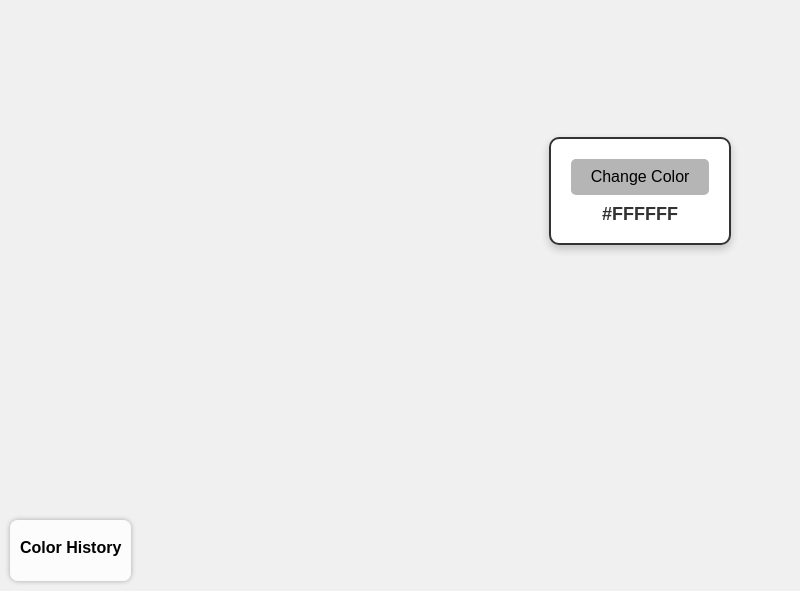
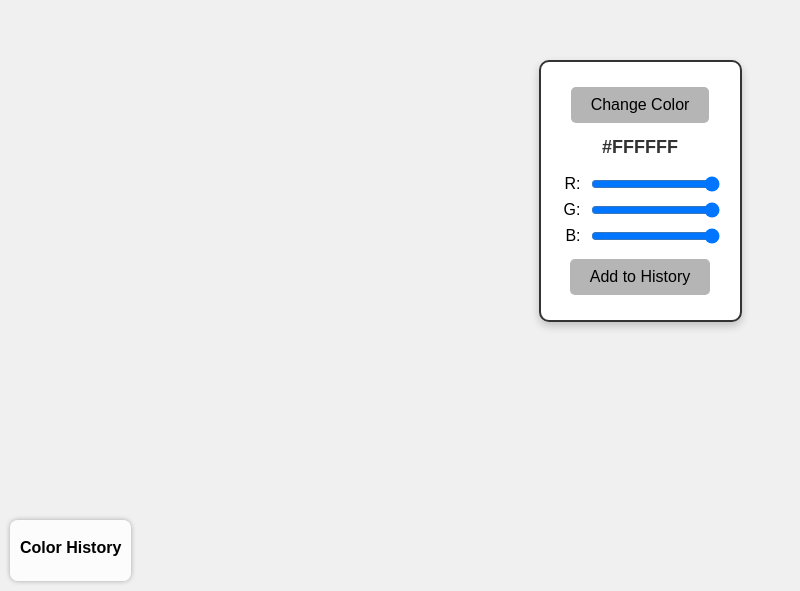
Before and after one commit to jproven/color-shifter, a plain HTML site: page index.html in a window 1280 px wide. Shown: the part 209-800 px from the top of the page, without its empty margins (0-800 px from the left). Drawn offline with Linux system fonts and the light colour scheme.

Commit message:
Feat: add RGB sliders to manually select and preview background color

```diff
--- a/index.html
+++ b/index.html
@@ -14,6 +14,12 @@
   <div class="container">
     <button onclick="setRandomBackgroundColor()">Change Color</button>
     <p id="colorValue">#FFFFFF</p>
+    <div class="slider-container">
+      <label><span>R:</span> <input type="range" id="sliderR" min="0" max="255" value="255"></label>
+      <label><span>G:</span> <input type="range" id="sliderG" min="0" max="255" value="255"></label>
+      <label><span>B:</span> <input type="range" id="sliderB" min="0" max="255" value="255"></label>
+      <button onclick="addCurrentColorToHistory()">Add to History</button>
+    </div>
   </div>
 
   <div id="color-history">
--- a/main.js
+++ b/main.js
@@ -1,3 +1,11 @@
+document.addEventListener('DOMContentLoaded', () => {
+    ['R', 'G', 'B'].forEach(channel => {
+        document.getElementById(`slider${channel}`).addEventListener('input', updateColorFromSliders);
+    });
+});
+
+let currentColor = { rgb: 'rgb(255,255,255)', hex: '#ffffff' };
+
 function getRandomColorRGB() {
     const r = Math.floor(Math.random() * 256);
     const g = Math.floor(Math.random() * 256);
@@ -60,3 +68,21 @@ function copyToClipboard(text) {
         .then(() => alert(`Copied: ${text}`))
         .catch(err => console.error('Failed to copy:', err));
 }
+
+function updateColorFromSliders() {
+    const r = parseInt(document.getElementById('sliderR').value);
+    const g = parseInt(document.getElementById('sliderG').value);
+    const b = parseInt(document.getElementById('sliderB').value);
+
+    const rgb = `rgb(${r}, ${g}, ${b})`;
+    const hex = rgbToHex(r, g, b);
+
+    document.body.style.backgroundColor = rgb;
+    document.getElementById('colorValue').textContent = `${rgb} / ${hex}`;
+
+    currentColor = { rgb, hex };
+}
+
+function addCurrentColorToHistory() {
+    addToHistory(currentColor);
+}
--- a/styles.css
+++ b/styles.css
@@ -37,6 +37,7 @@ body {
 
 button {
     padding: 10px 20px;
+    margin: 5px;
     font-size: 16px;
     color: black;
     background-color: #b5b5b6;
@@ -90,3 +91,23 @@ button:hover {
   height: 20px;
   border: 1px solid #000;
 }
+
+.slider-container {
+  margin-top: 20px;
+  display: flex;
+  flex-direction: column;
+  align-items: center;
+  gap: 10px;
+}
+
+.slider-container label {
+  display: flex;
+  align-items: center;
+  gap: 10px;
+}
+
+.slider-container label span {
+  display: inline-block;
+  width: 20px;
+  text-align: right;
+}
```
